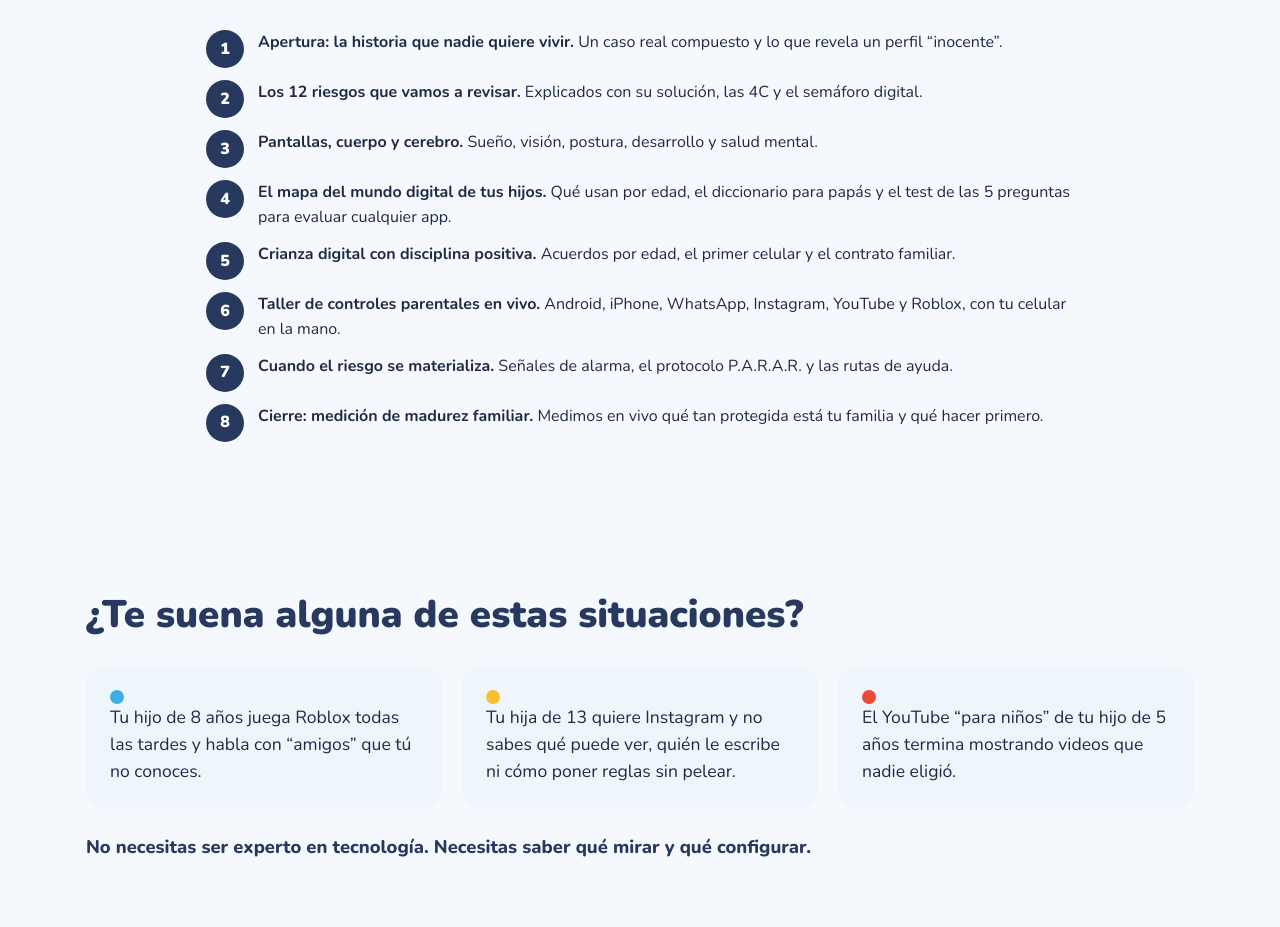
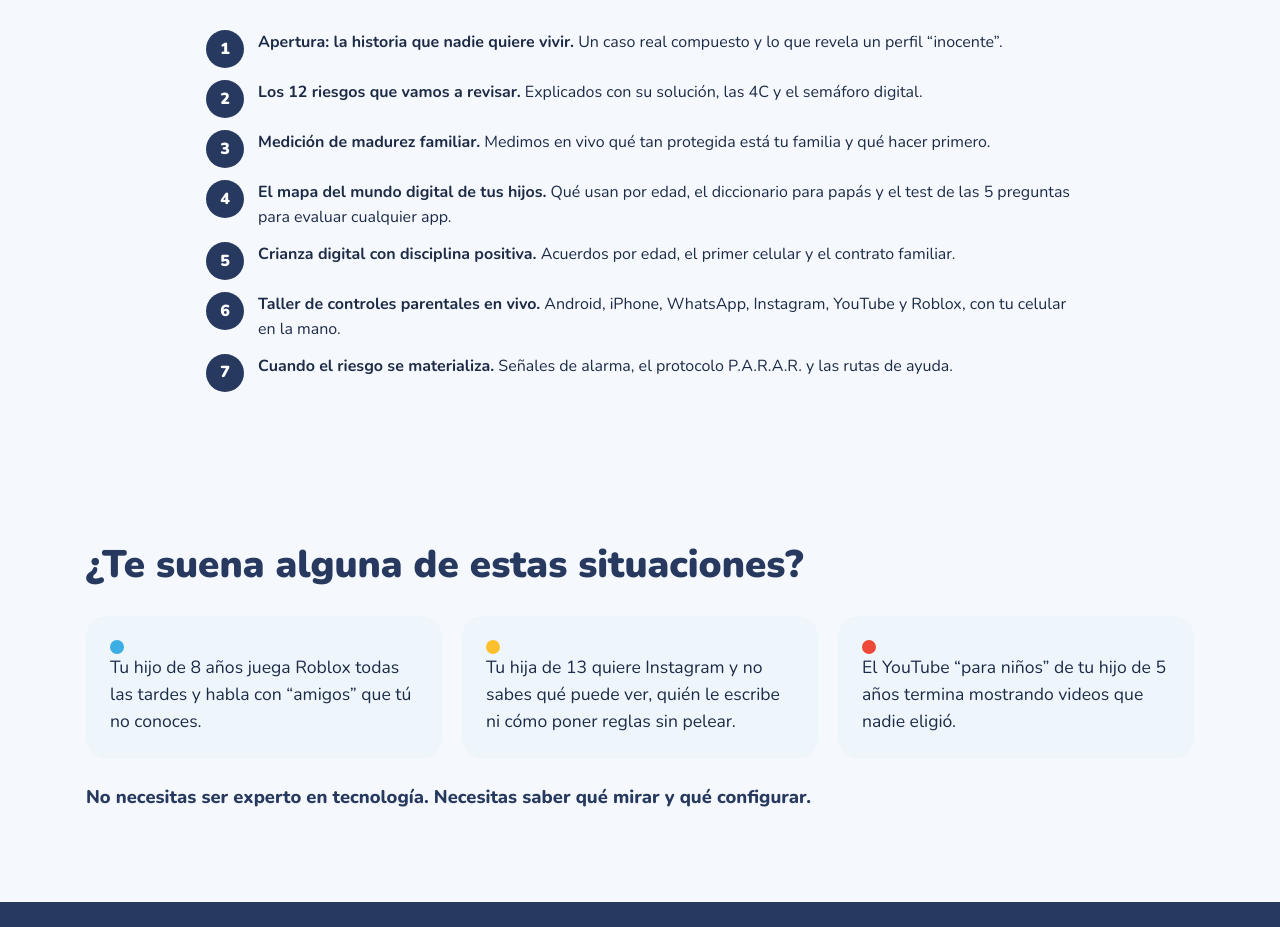
Before and after one commit to dnetmask/tecnofamilias-PLataformaWEB, a Next.js app: page /masterclass in a window 1280 px wide. Shown: the part 1949-2876 px from the top of the page. Built offline with nearby package versions, Linux system fonts and the light colour scheme; no server answers; the database is empty.

Commit message:
Masterclass: agenda sin "Pantallas, cuerpo y cerebro"; la medición de madurez familiar pasa al punto 3
Co-Authored-By: Claude Opus 5.5 <noreply@anthropic.com>
Claude-Session: https://claude.ai/code/session_01AcCZry4UJcs9ufbucfezZf

```diff
--- a/src/app/masterclass/page.tsx
+++ b/src/app/masterclass/page.tsx
@@ -43,12 +43,11 @@ const RISKS = [
 const AGENDA = [
   ["Apertura: la historia que nadie quiere vivir", "Un caso real compuesto y lo que revela un perfil “inocente”."],
   ["Los 12 riesgos que vamos a revisar", "Explicados con su solución, las 4C y el semáforo digital."],
-  ["Pantallas, cuerpo y cerebro", "Sueño, visión, postura, desarrollo y salud mental."],
+  ["Medición de madurez familiar", "Medimos en vivo qué tan protegida está tu familia y qué hacer primero."],
   ["El mapa del mundo digital de tus hijos", "Qué usan por edad, el diccionario para papás y el test de las 5 preguntas para evaluar cualquier app."],
   ["Crianza digital con disciplina positiva", "Acuerdos por edad, el primer celular y el contrato familiar."],
   ["Taller de controles parentales en vivo", "Android, iPhone, WhatsApp, Instagram, YouTube y Roblox, con tu celular en la mano."],
   ["Cuando el riesgo se materializa", "Señales de alarma, el protocolo P.A.R.A.R. y las rutas de ayuda."],
-  ["Cierre: medición de madurez familiar", "Medimos en vivo qué tan protegida está tu familia y qué hacer primero."],
 ];
 
 const INCLUDES = [
```
